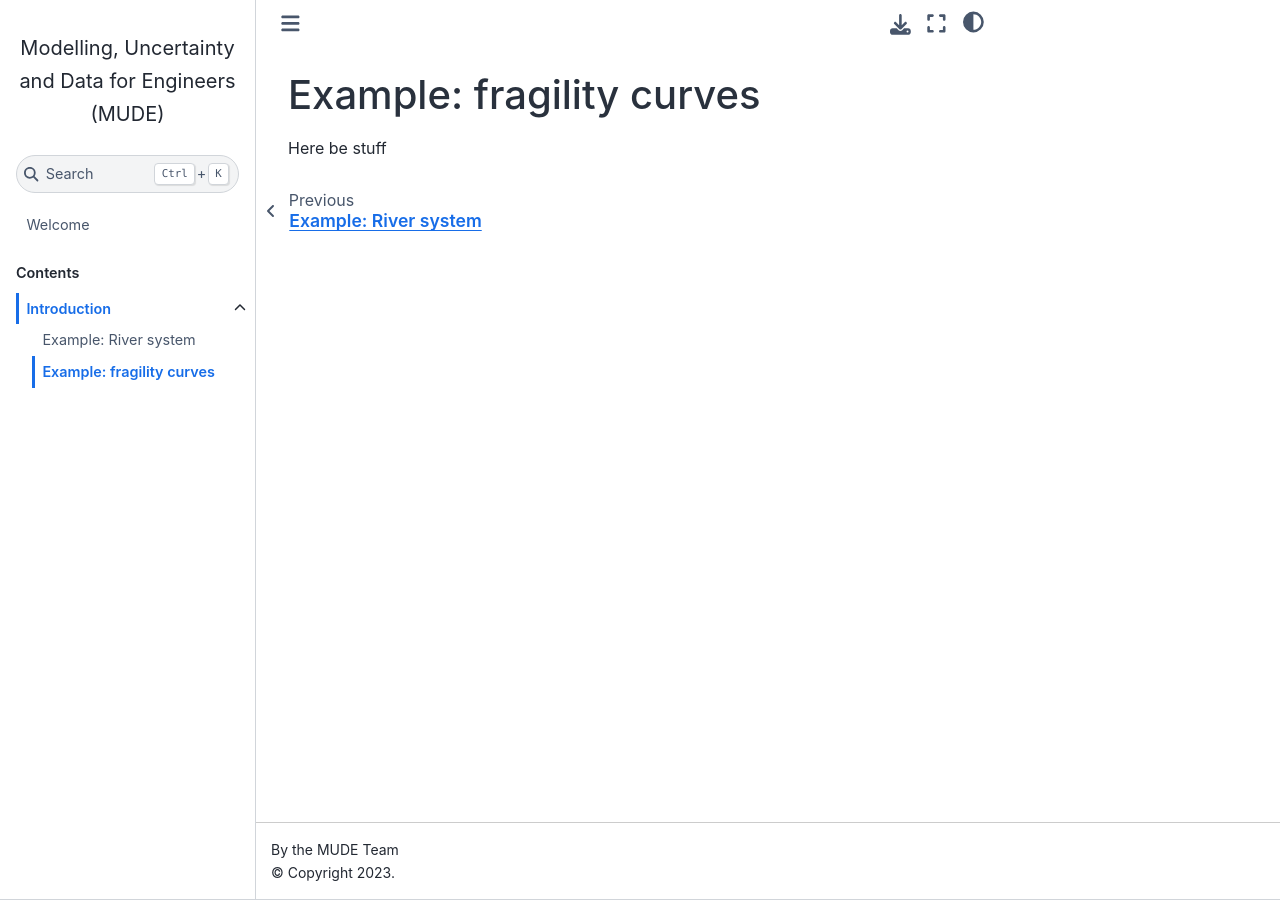
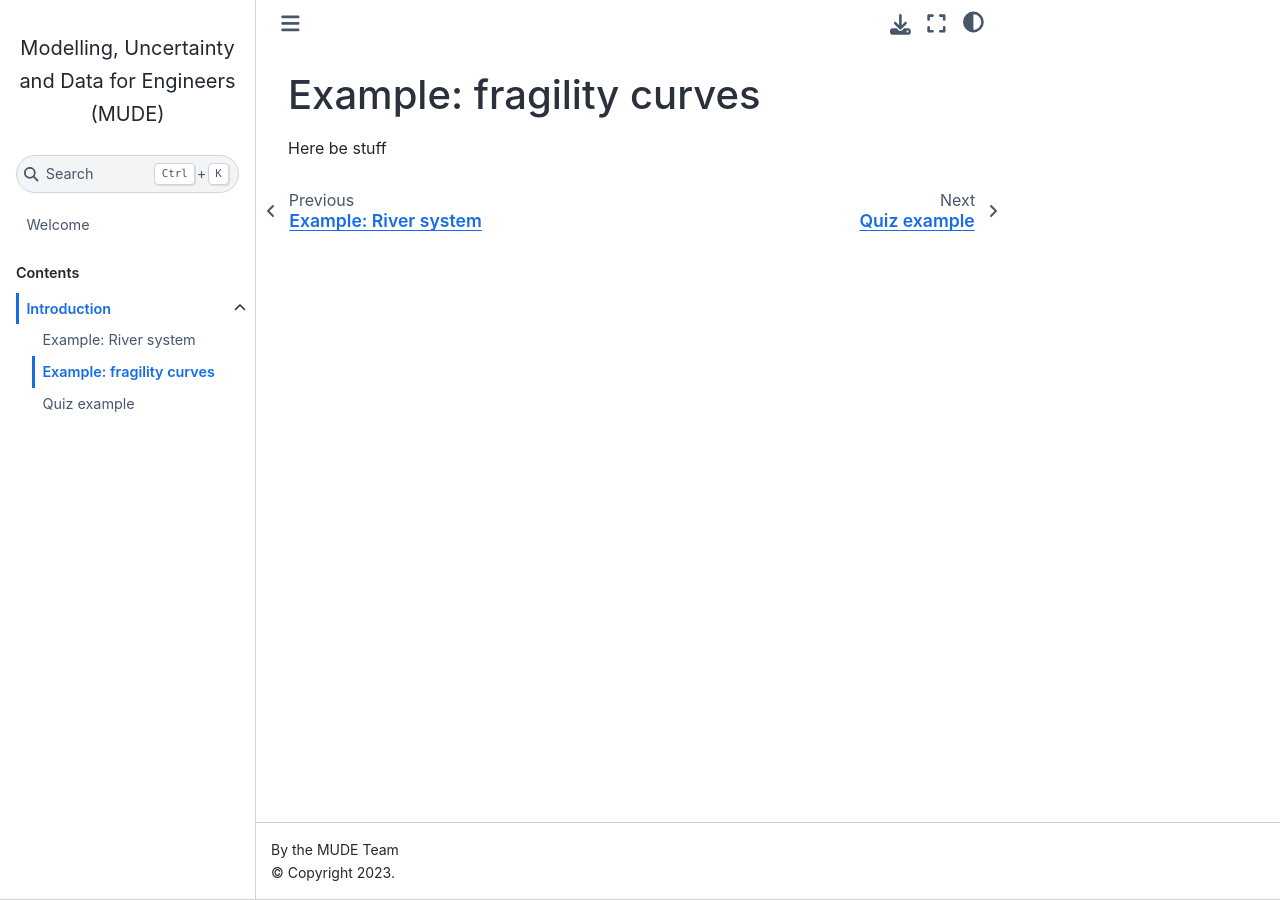
Before and after one commit to TUDelft-CITG/MUDE, a Jupyter Book: the page built from book/1-introduction/1-2-fragility-curves.md, in a window 1280 px wide. Built offline with Jupyter Book 1.0.4 settings and Sphinx 7.4.7 and the Sphinx Book theme 1.1.4, drawn with Linux system fonts in a browser that asks for light colours; some of the changed lines change nothing that is shown.

Commit message:
Add a quiz

```diff
--- a/book/_toc.yml
+++ b/book/_toc.yml
@@ -7,3 +7,4 @@ parts:
       sections:
       - file: 1-introduction/1-1-river-system-example.md
       - file: 1-introduction/1-2-fragility-curves.md
+      - file: 1-introduction/1-3-quiz.ipynb
--- a/requirements.txt
+++ b/requirements.txt
@@ -3,3 +3,4 @@ numpy
 matplotlib
 scipy
 pandas
+jupyterquiz
```
Also changed, not shown: book/1-introduction/1-3-quiz.ipynb, 1 other file.
